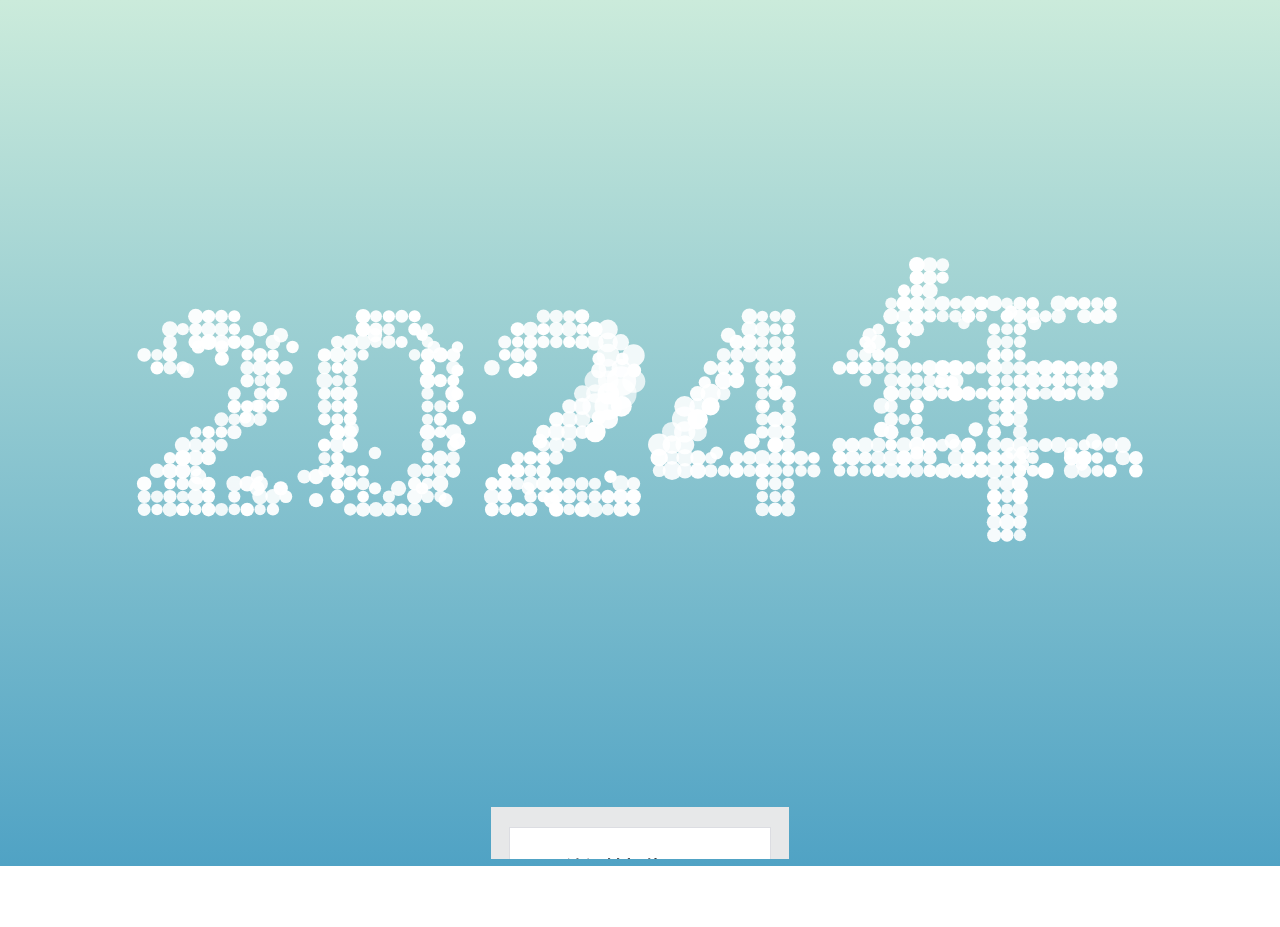
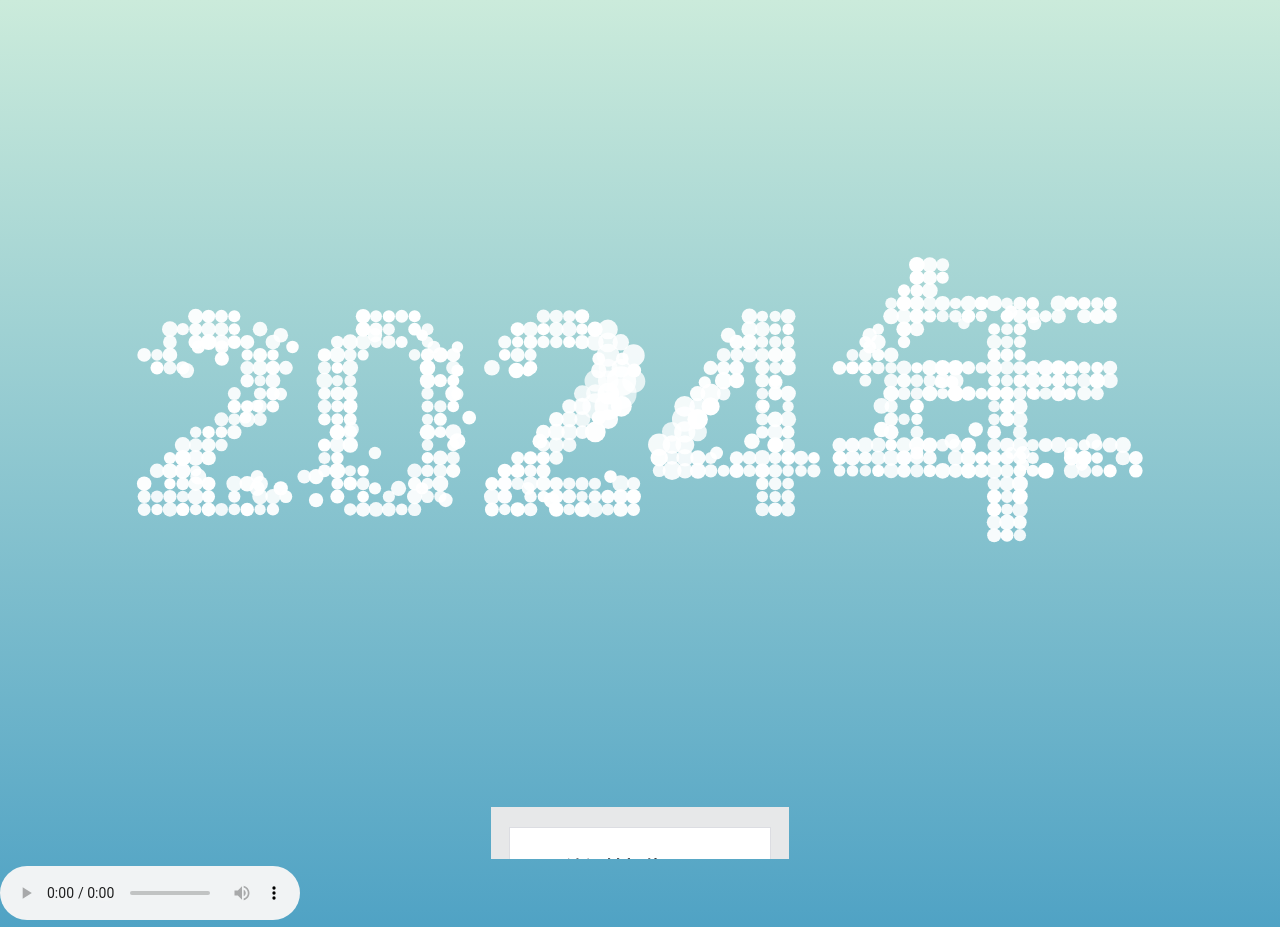
Before and after one commit to Style-SHI/html, a plain HTML site: page index.html in a window 1280 px wide. Before the commit the page ends 866 px from the top, so only its background shows below. Drawn offline with Linux system fonts and the light colour scheme; animation ran at ten frames a second.

Commit message:
Update index.html

```diff
--- a/index.html
+++ b/index.html
@@ -1110,7 +1110,7 @@ body,.overlay {
     </script>
 
 
- <audio autoplay loop>
+ <audio autoplay loop controls autoplay>
         <source src="media/music.mp3" type="audio/mp3">
         Your browser does not support the audio element.
  </audio>
```
